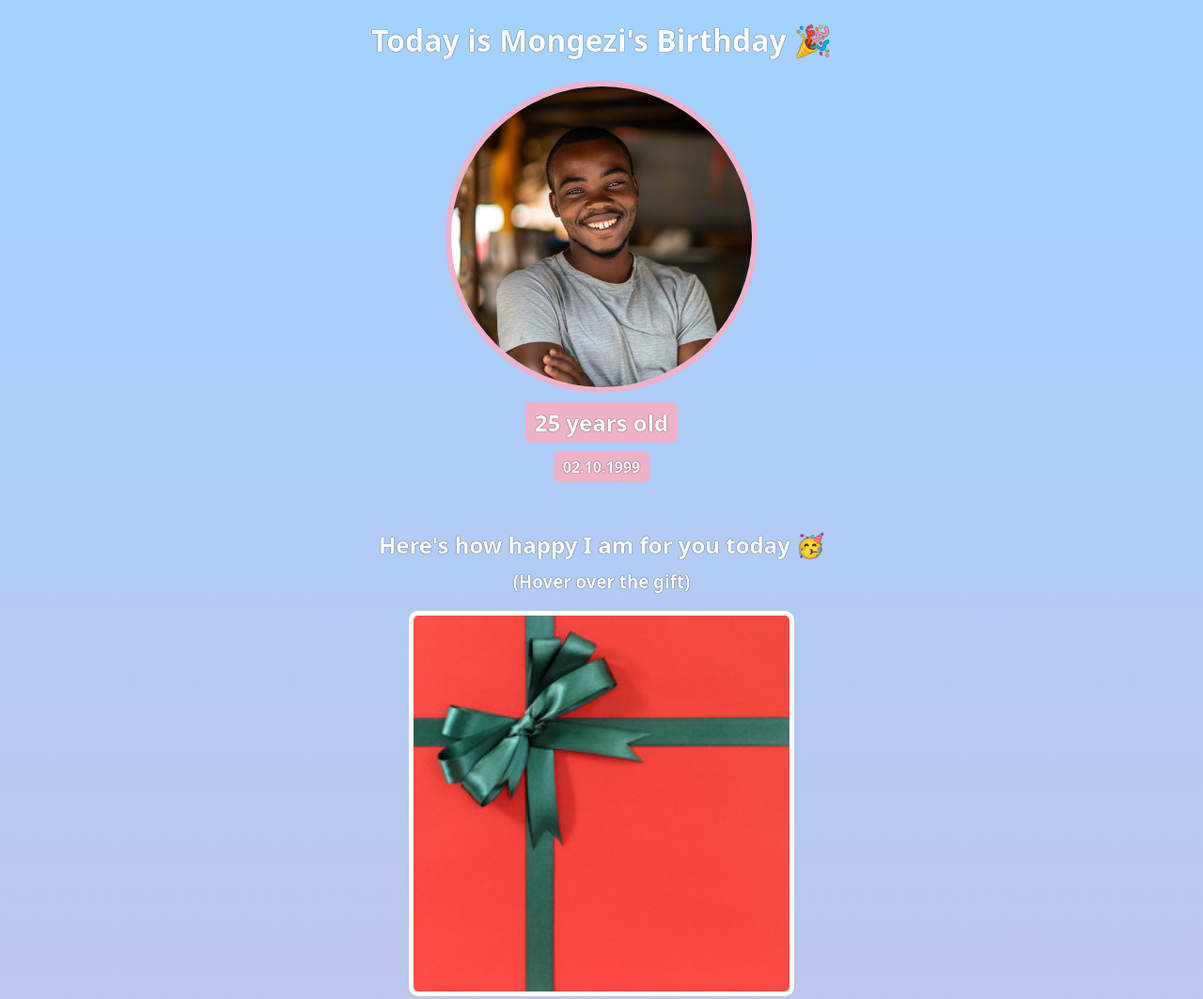
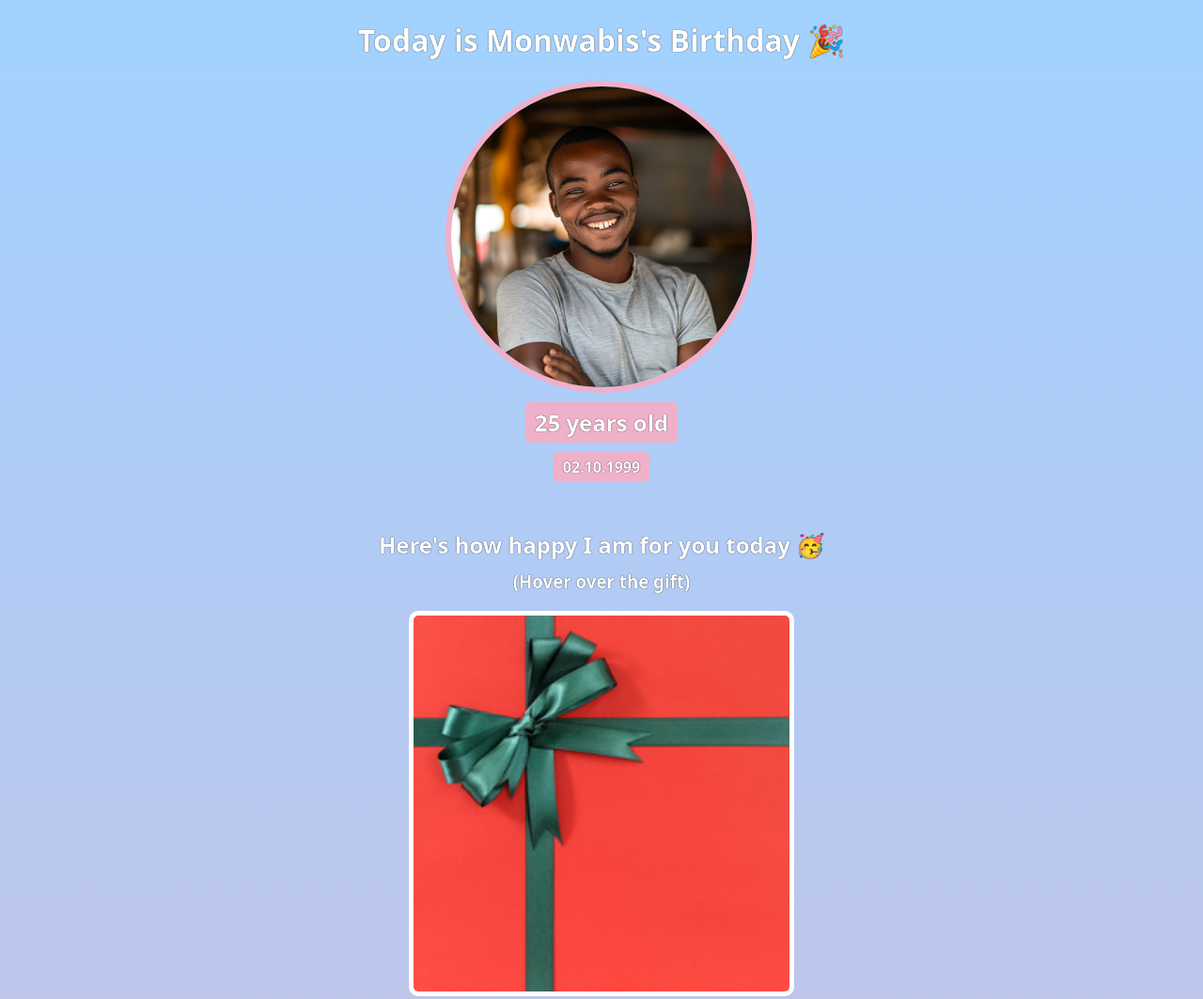
Before and after one commit to Simphiwe-Mabuya/birthday-gift-page, a plain HTML site: page index.html in a window 1280 px wide. Shown: the top 1063 px of the page at 94% size. Drawn offline with Linux system fonts and the light colour scheme; a web font is replaced by a local one.

Commit message:
Change name

```diff
--- a/index.html
+++ b/index.html
@@ -11,7 +11,7 @@
 </head>
 <body>
     <div id="header">
-        <h1>Today is Mongezi's Birthday 🎉</h1>
+        <h1>Today is Monwabis's Birthday 🎉</h1>
         <img id="bday-img" src="Mongezi.jpg">
         <h2 id="bday-age">25 years old</h2>
         <h4 id="bday-date">02.10.1999</h4>
```
